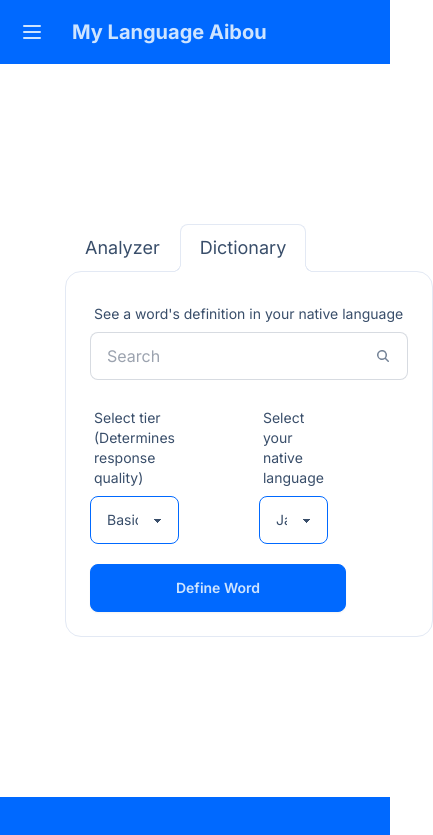
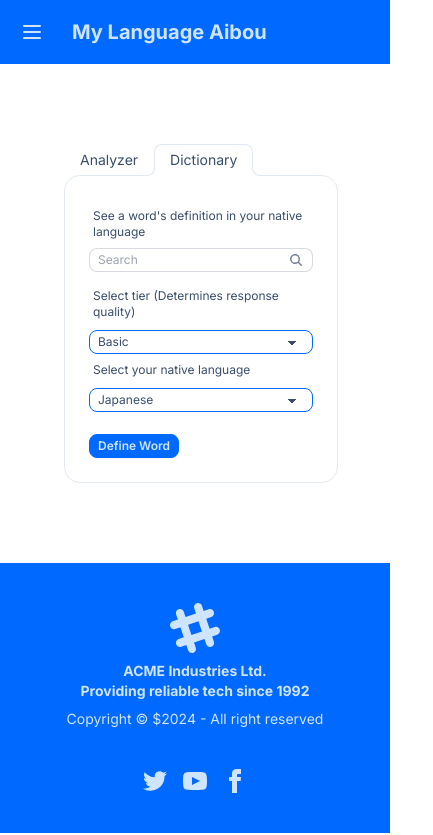
Before and after one commit to Lionel-Wilson/My-Language-Aibou, a Next.js app: page /search in a window 390 px wide. Shown: the top 835 px of the page, 433 px wide, since content can reach past the window. Built offline with nearby package versions, Linux system fonts and the light colour scheme.

Commit message:
Update mobile css

```diff
--- a/src/app/layout.tsx
+++ b/src/app/layout.tsx
@@ -1,14 +1,19 @@
-import type { Metadata } from "next";
+import type { Metadata, Viewport } from "next";
 import { Inter } from "next/font/google";
 import "./globals.css";
 
 const inter = Inter({ subsets: ["latin"] });
 
 export const metadata: Metadata = {
-  title: "My Language Pal",
-  description: "Generated by create next app",
+  title: "My Language Aibou",
+  description:
+    "The API for the 'My Language Aibou' application. The AI Powered language learning partner",
 };
 
+export const viewport: Viewport = {
+  width: "device-width",
+  initialScale: 1,
+};
 export default function RootLayout({
   children,
 }: Readonly<{
--- a/src/app/search/page.tsx
+++ b/src/app/search/page.tsx
@@ -69,7 +69,7 @@ export default function Page() {
         <input id="my-drawer-3" type="checkbox" className="drawer-toggle" />
         <div className="drawer-content flex flex-col ">
           {/* Navbar */}
-          <div className="navbar bg-primary text-primary-content w-full ">
+          <div className="navbar bg-primary text-primary-content w-screen sm:w-full ">
             <div className="flex-none lg:hidden">
               <label
                 htmlFor="my-drawer-3"
@@ -108,15 +108,8 @@ export default function Page() {
           </div>
 
           {/* Page content here */}
-          <div
-            style={{
-              display: "flex",
-              justifyContent: "center",
-              marginTop: "10em",
-              marginBottom: "10em",
-            }}
-          >
-            <div role="tablist" className="tabs tabs-lifted tabs-lg w-2/3">
+          <div className="  min-[410px]:flex min-[410px]:justify-center ml-6 min-[360px]:ml-11 min-[375px]:ml-14 min-[390px]:ml-16 min-[410px]:ml-0 my-20 sm:my-20 md:my-40">
+            <div role="tablist" className="tabs tabs-lifted  sm:tabs-lg  w-2/3">
               <input
                 type="radio"
                 name="my_tabs_2"
@@ -126,35 +119,35 @@ export default function Page() {
               />
               <div
                 role="tabpanel"
-                className="tab-content bg-base-100 border-base-300 rounded-box p-6"
+                className="tab-content bg-base-100 border-base-300 rounded-box p-6 max-w-xs"
               >
                 <form action={expressionAnalysisAction}>
                   <div>
                     <label className="form-control">
                       <div className="label">
-                        <span className="label-text">
+                        <span className="label-text text-xs min-[410px]:text-sm">
                           Type a Sentence to Explore Its Meaning and Grammar
                         </span>
                       </div>
                       <textarea
                         name="phrase"
-                        className="textarea textarea-bordered h-24"
+                        className="textarea textarea-bordered textarea-xs min-[410px]:textarea-md w-full max-w-xs sm:h-24 "
                         placeholder="Paste your phrase here..."
                       ></textarea>
                       <div className="label"></div>
                     </label>
                   </div>
 
-                  <div className="flex justify-items-start">
-                    <div className="mr-20">
-                      <div className="label">
-                        <span className="label-text">
+                  <div className="flex flex-wrap justify-items-start">
+                    <div>
+                      <div className="label w-56">
+                        <span className="label-text text-xs min-[410px]:text-sm">
                           Select tier (Determines response quality)
                         </span>
                       </div>
                       <select
                         name="tier"
-                        className="select select-primary w-full max-w-md"
+                        className="select select-primary w-full select-xs min-[410px]:select-sm  max-w-xs  sm:max-w-md "
                       >
                         <option defaultValue="true" value="Basic">
                           Basic
@@ -162,15 +155,15 @@ export default function Page() {
                         <option value="Premium">Premium</option>
                       </select>
                     </div>
-                    <div className="mr-20">
-                      <div className="label">
-                        <span className="label-text">
+                    <div>
+                      <div className="label w-56">
+                        <span className="label-text text-xs min-[410px]:text-sm">
                           Select your native language
                         </span>
                       </div>
                       <select
                         name="nativeLanguage"
-                        className="select select-primary w-full max-w-md"
+                        className="select select-primary w-full select-xs min-[410px]:select-sm  max-w-xs  sm:max-w-md"
                       >
                         <option value="Japanese">Japanese</option>
                         <option value="Korean">Korean</option>
@@ -185,14 +178,14 @@ export default function Page() {
                     </div>
                     <div>
                       <div className="label">
-                        <span className="label-text">
+                        <span className="label-text text-xs min-[410px]:text-sm">
                           Select your target language (Must match phrase
                           language)
                         </span>
                       </div>
                       <select
                         name="targetLanguage"
-                        className="select select-primary w-full max-w-lg"
+                        className="select select-primary w-full select-xs min-[410px]:select-sm max-w-xs sm:max-w-lg"
                       >
                         <option value="Japanese">Japanese</option>
                         <option value="Korean">Korean</option>
@@ -210,7 +203,7 @@ export default function Page() {
                     <input
                       type="submit"
                       value="Translate and Learn"
-                      className="btn btn-wide btn-primary"
+                      className="btn btn-xs min-[410px]:btn-sm sm:btn-wide btn-primary"
                     />
                   </div>
                 </form>
@@ -233,21 +226,21 @@ export default function Page() {
               />
               <div
                 role="tabpanel"
-                className="tab-content bg-base-100 border-base-300 rounded-box p-6"
+                className="tab-content bg-base-100 border-base-300 rounded-box p-6 max-w-xs"
               >
                 <form action={dictionaryAction}>
                   <div>
                     <label className="form-control">
                       <div className="label">
-                        <span className="label-text">
+                        <span className="label-text text-xs min-[410px]:text-sm">
                           See a word&apos;s definition in your native language
                         </span>
                       </div>
-                      <label className="input input-bordered flex items-center gap-2">
+                      <label className="input input-bordered flex items-center gap-2 input-xs min-[410px]:input-sm w-full max-w-xs">
                         <input
                           type="text"
                           name="word"
-                          className="grow"
+                          className="grow "
                           placeholder="Search"
                         />
                         <svg
@@ -263,16 +256,16 @@ export default function Page() {
                           />
                         </svg>
                       </label>
-                      <div className="flex justify-items-start mt-5">
-                        <div className="mr-20">
-                          <div className="label">
-                            <span className="label-text">
+                      <div className="flex justify-items-start flex-wrap sm:flex-nowrap mt-2 sm:mt-5">
+                        <div>
+                          <div className="label w-56">
+                            <span className="label-text text-xs min-[410px]:text-sm">
                               Select tier (Determines response quality)
                             </span>
                           </div>
                           <select
                             name="tier"
-                            className="select select-primary w-full max-w-md"
+                            className="select select-primary select-xs min-[410px]:select-sm w-full max-w-xs"
                           >
                             <option defaultValue="true" value="Basic">
                               Basic
@@ -280,15 +273,15 @@ export default function Page() {
                             <option value="Premium">Premium</option>
                           </select>
                         </div>
-                        <div className="mr-20">
-                          <div className="label">
-                            <span className="label-text">
+                        <div>
+                          <div className="label w-56">
+                            <span className="label-text text-xs min-[410px]:text-sm">
                               Select your native language
                             </span>
                           </div>
                           <select
                             name="nativeLanguage"
-                            className="select select-primary w-full max-w-md"
+                            className="select select-primary select-xs min-[410px]:select-sm w-full max-w-xs"
                           >
                             <option value="Japanese">Japanese</option>
                             <option defaultValue="true" value="Korean">
@@ -306,7 +299,7 @@ export default function Page() {
                         <input
                           type="submit"
                           value="Define Word"
-                          className="btn btn-wide btn-primary"
+                          className="btn btn-xs min-[410px]:btn-sm sm:btn-wide btn-primary"
                         />
                       </div>
                     </label>
```
